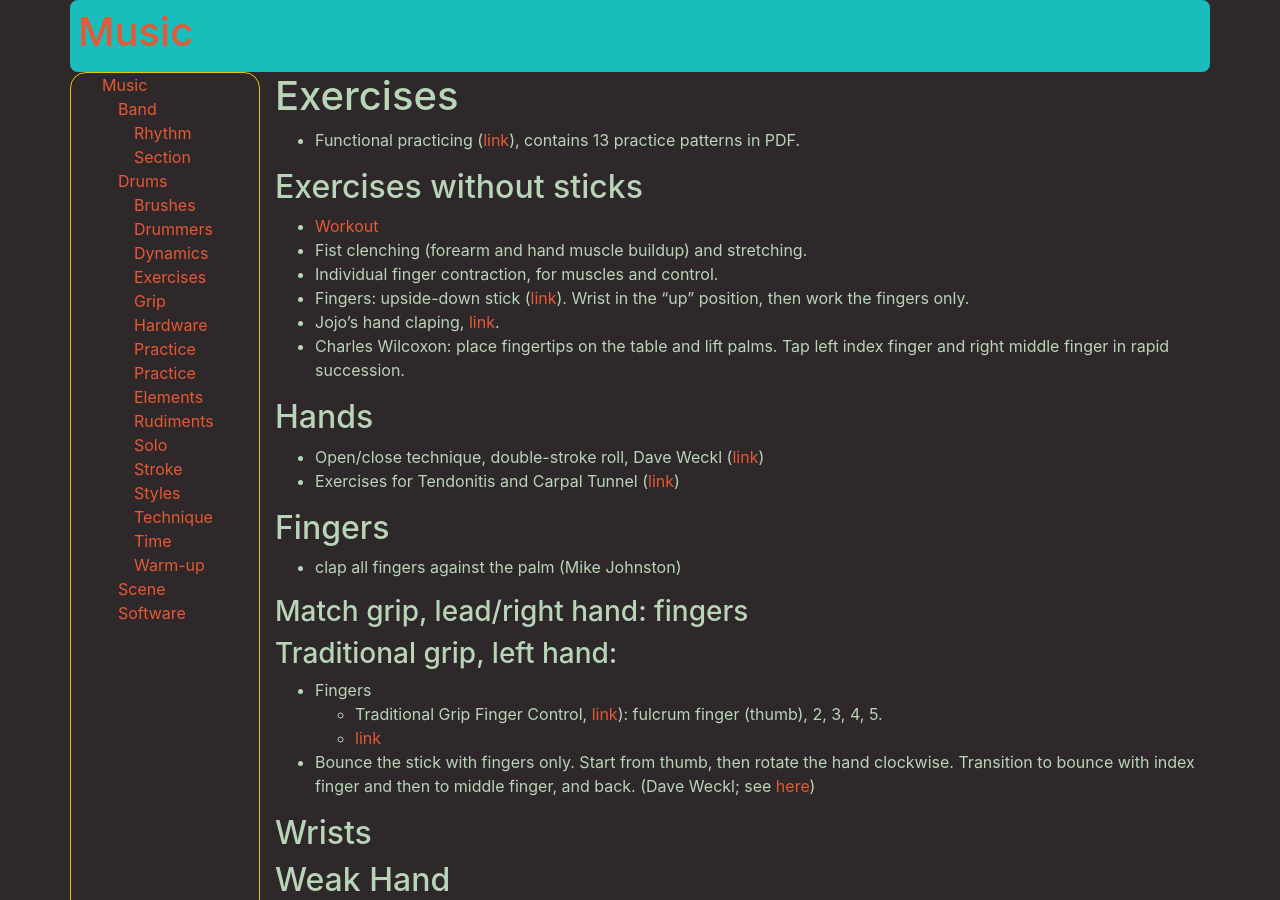
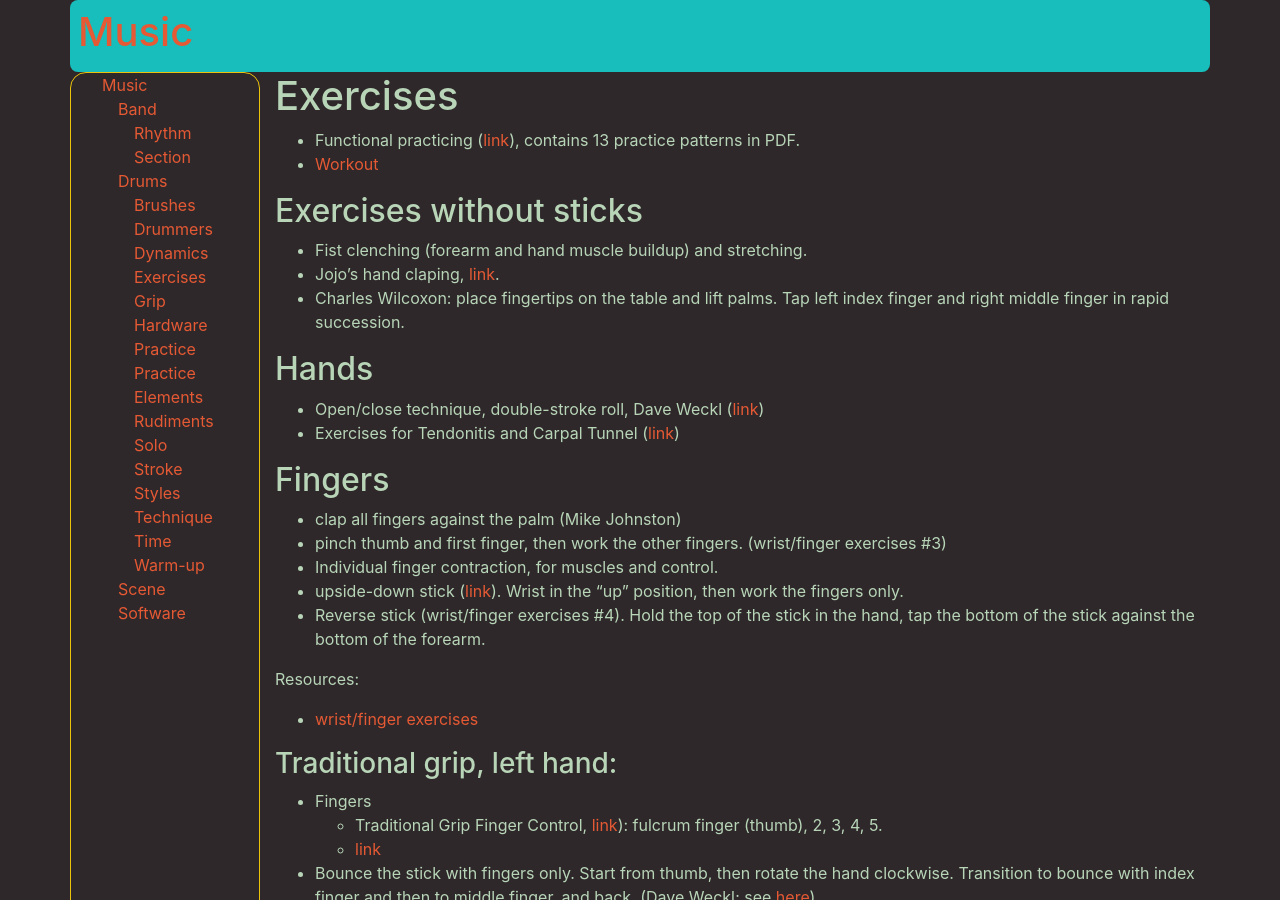
Before and after one commit to MisterY/music-site, a Jekyll site: the page built from drums/exercises.md, in a window 1280 px wide and 900 px high. Built offline with Jekyll 4.4.1, drawn with Linux system fonts in a browser that asks for light colours; nearby versions of some CDN libraries; our own code applies the rules of GitHub Pages for plain Markdown files.

Commit message:
arranging exercises

```diff
--- a/drums/exercises.md
+++ b/drums/exercises.md
@@ -1,13 +1,11 @@
 # Exercises
 
 - Functional practicing ([link](https://www.youtube.com/watch?v=Reh9vXuAYs4)), contains 13 practice patterns in PDF.
+- [Workout](https://www.youtube.com/watch?v=71sv3NsGxlI)
 
 ## Exercises without sticks
 
-- [Workout](https://www.youtube.com/watch?v=71sv3NsGxlI)
 - Fist clenching (forearm and hand muscle buildup) and stretching.
-- Individual finger contraction, for muscles and control.
-- Fingers: upside-down stick ([link](http://freepercussionlessons.com/how-to-develop-finger-technique-for-snare-drum/)). Wrist in the "up" position, then work the fingers only.
 - Jojo's hand claping, [link](https://www.youtube.com/watch?v=ZnICKtoG2Wg).
 - Charles Wilcoxon: place fingertips on the table and lift palms. Tap left index finger and right middle finger in rapid succession.
 
@@ -19,8 +17,15 @@
 ## Fingers
 
 - clap all fingers against the palm (Mike Johnston)
+- pinch thumb and first finger, then work the other fingers. (wrist/finger exercises #3)
+- Individual finger contraction, for muscles and control.
+- upside-down stick ([link](http://freepercussionlessons.com/how-to-develop-finger-technique-for-snare-drum/)). Wrist in the "up" position, then work the fingers only.
+- Reverse stick (wrist/finger exercises #4). Hold the top of the stick in the hand, tap the bottom of the stick against the bottom of the forearm.
 
-### Match grip, lead/right hand: fingers
+Resources:
+
+- [wrist/finger exercises](https://www.youtube.com/watch?v=21RI6hWaEEc)
+
 
 ### Traditional grip, left hand:
 
```
